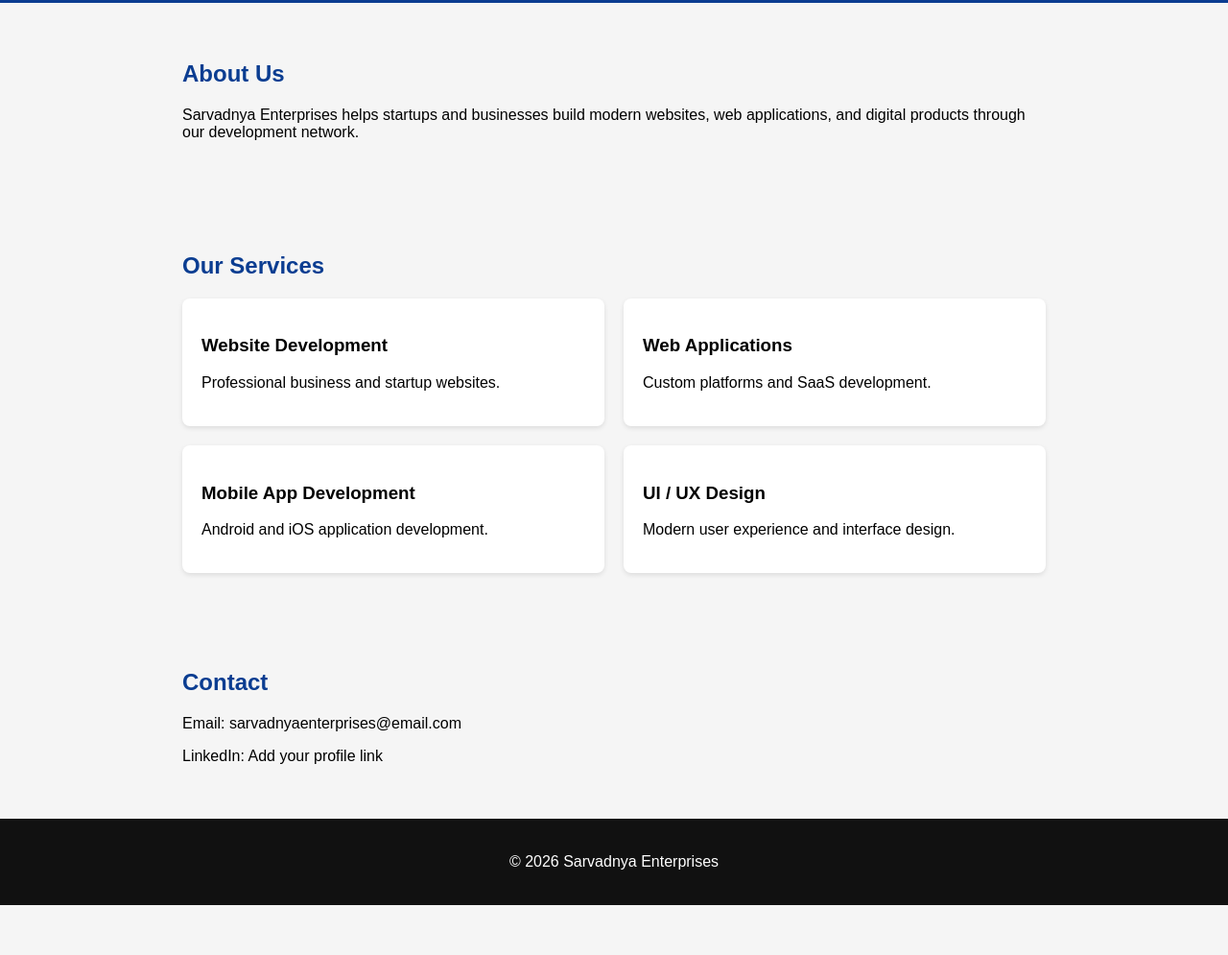
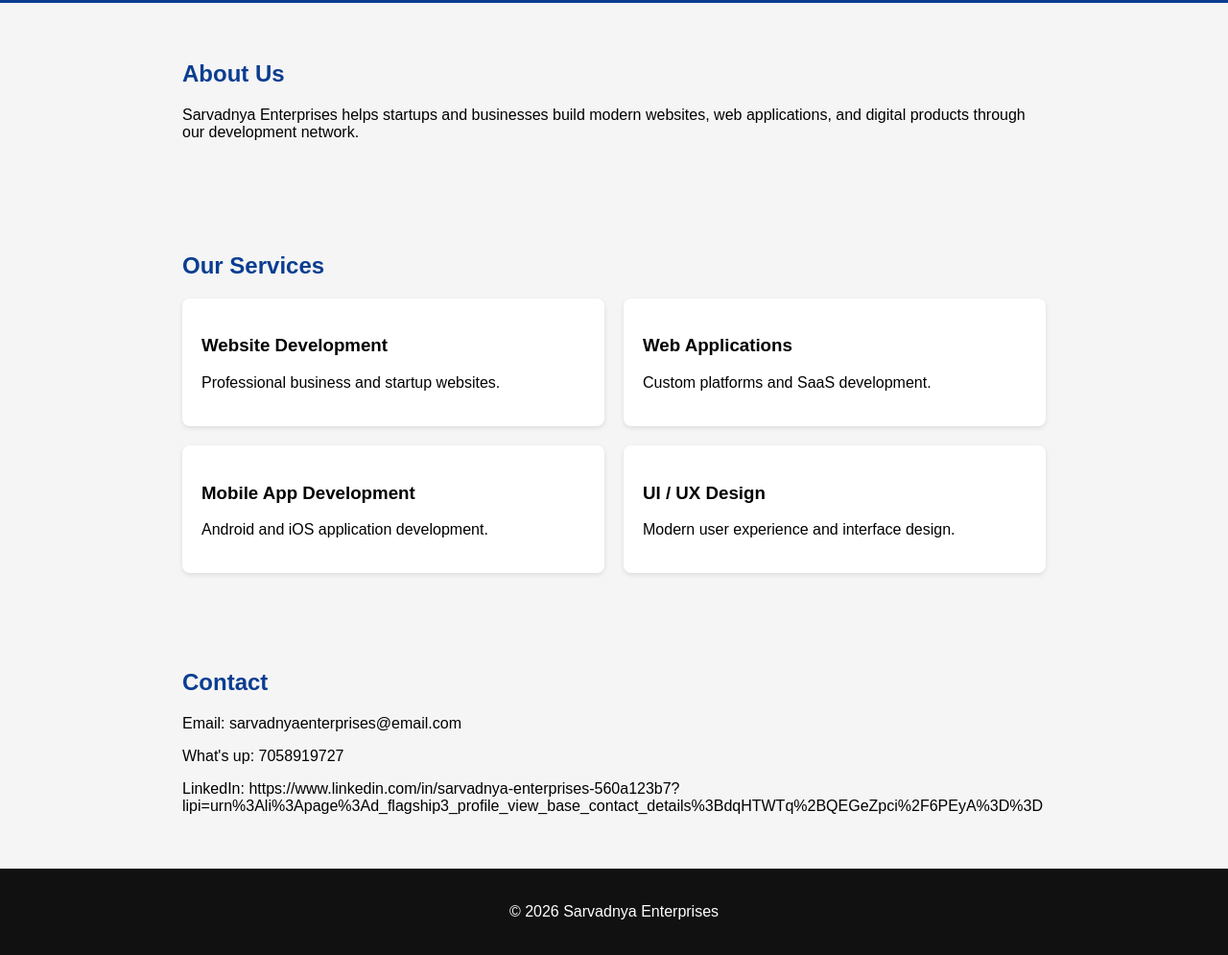
Before and after one commit to sarvadnyaenterprisesin-tech/sarvadnya-website, a plain HTML site: page index.html in a window 1280 px wide. Shown: the part 191-1186 px from the top of the page at 96% size. Before the commit the page ends 1134 px from the top, so only its background shows below. Drawn offline with Linux system fonts and the light colour scheme.

Commit message:
Revise contact details and add LinkedIn profile
Updated contact information and added LinkedIn link.

```diff
--- a/index.html
+++ b/index.html
@@ -96,7 +96,8 @@ development network.
 <section>
 <h2>Contact</h2>
 <p>Email: sarvadnyaenterprises@email.com</p>
-<p>LinkedIn: Add your profile link</p>
+<p>What's up: 7058919727</p>
+<p>LinkedIn: https://www.linkedin.com/in/sarvadnya-enterprises-560a123b7?lipi=urn%3Ali%3Apage%3Ad_flagship3_profile_view_base_contact_details%3BdqHTWTq%2BQEGeZpci%2F6PEyA%3D%3D</p>
 </section>
 
 <footer>
```
